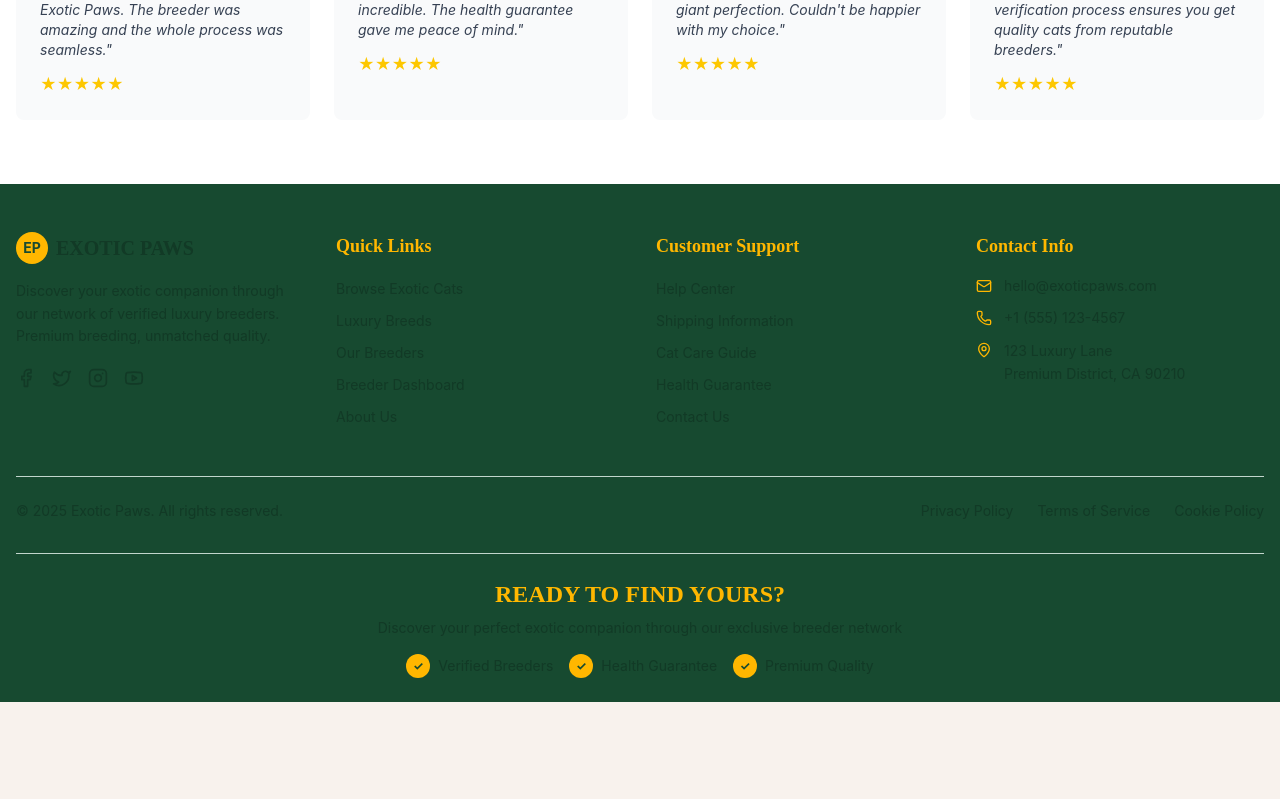
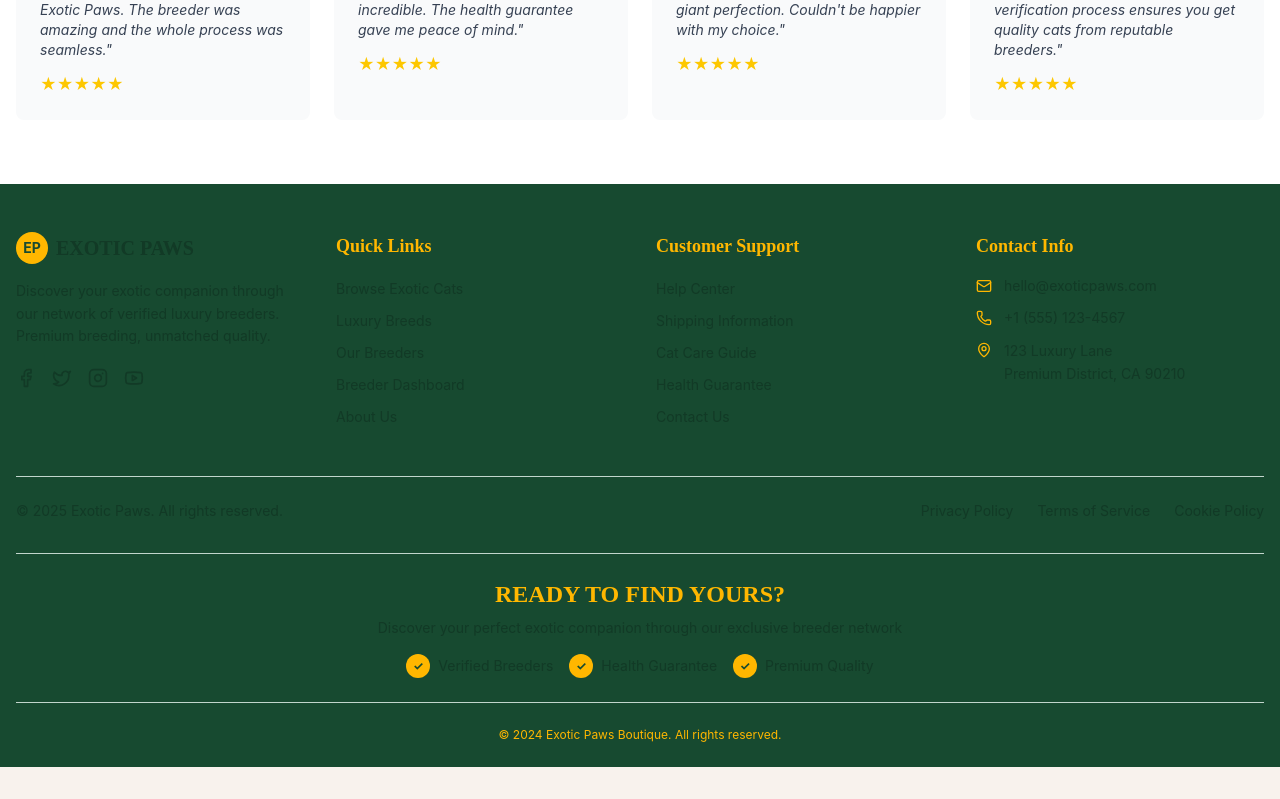
Before and after one commit to TNDIGITALMARK/0b7b6c78-f4c2-4368-a40a-3d3cc6dbb03e, a Next.js app: page / in a window 1280 px wide. Shown: the part 2232-3031 px from the top of the page. Before the commit the page ends 2966 px from the top, so only its background shows below. Built offline with nearby package versions, Linux system fonts and the light colour scheme.

Commit message:
Phoenix Agent deployment - Add a simple copyright footer to the homepage with...

```diff
--- a/src/components/Footer.tsx
+++ b/src/components/Footer.tsx
@@ -175,6 +175,13 @@ export default function Footer() {
               </div>
             </div>
           </div>
+
+          {/* Simple Copyright Footer */}
+          <div className="text-center mt-6 pt-6 border-t border-white/20">
+            <p className="text-warm-gold text-xs">
+              © 2024 Exotic Paws Boutique. All rights reserved.
+            </p>
+          </div>
         </div>
       </div>
     </footer>
```
